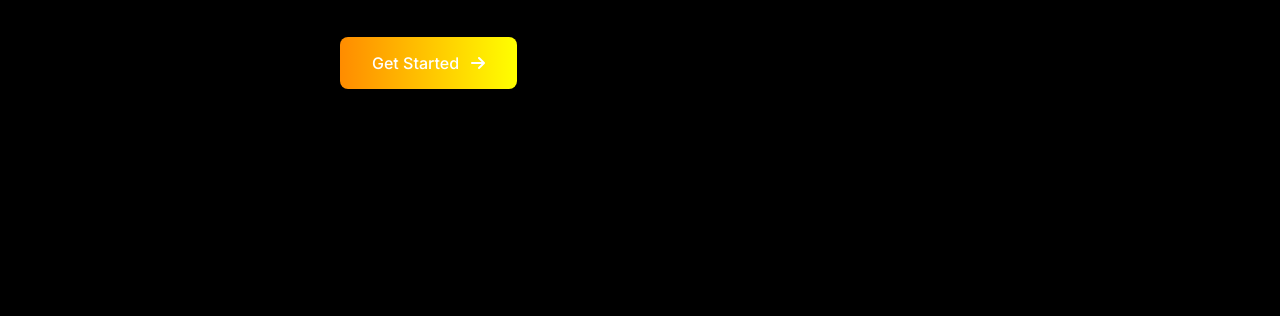
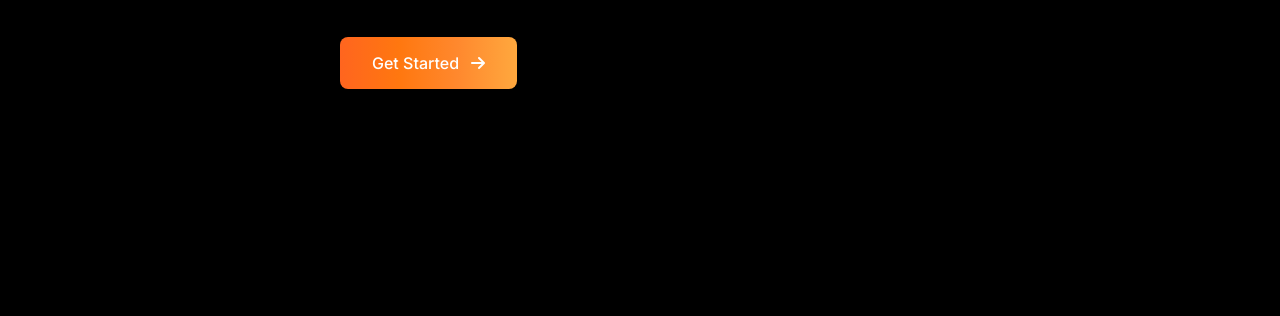
Before and after one commit to AbdurRahmanthreeuptech/threeuptech.html, a plain HTML site: page index.html in a window 1280 px wide. Shown: the part 484-800 px from the top of the page. Drawn offline with Linux system fonts and the light colour scheme.

Commit message:
Update index.html

```diff
--- a/index.html
+++ b/index.html
@@ -202,7 +202,7 @@
           }
 
           .cta-button {
-            background-image: linear-gradient(to right, darkorange , yellow);
+            background-image: linear-gradient(to right, #ff651f,hsl(26, 100%, 53%),hsl(26, 100%, 59%) , #ffa83e);
 
 
             color: white;
```
